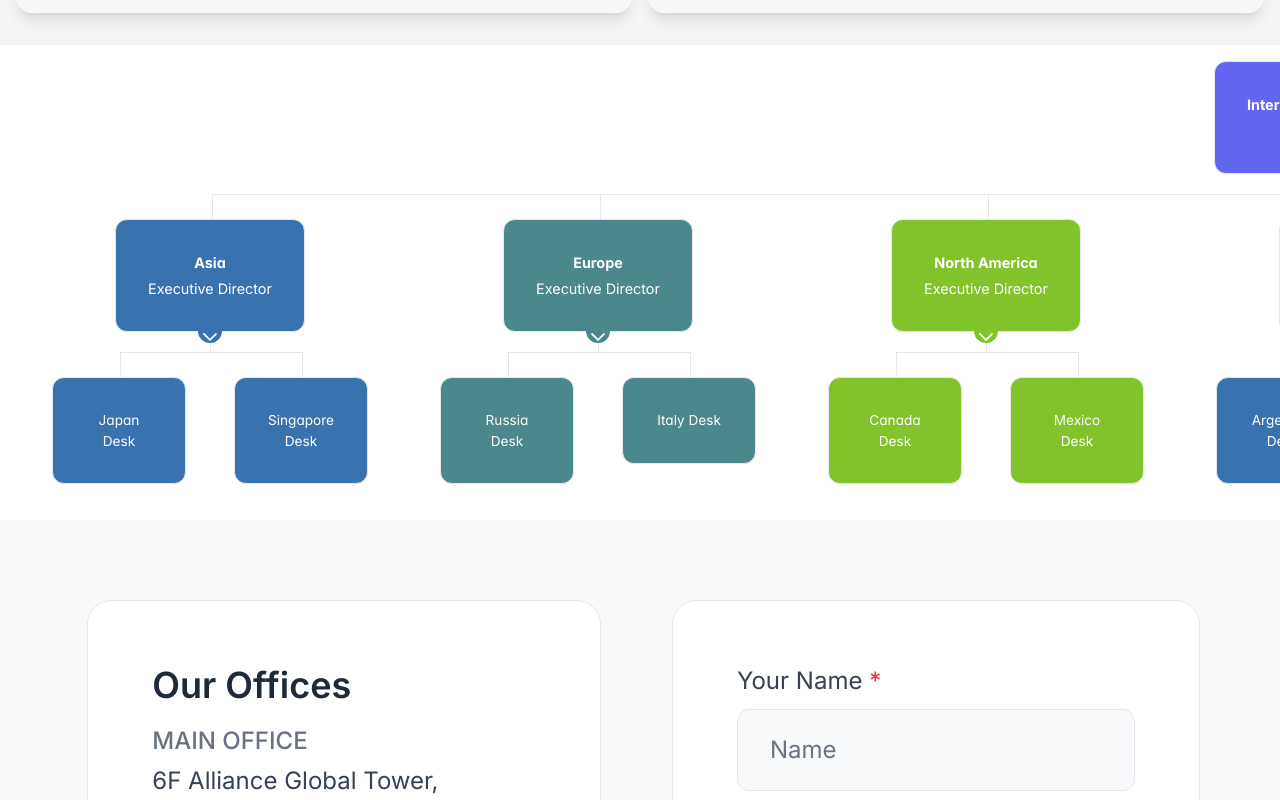
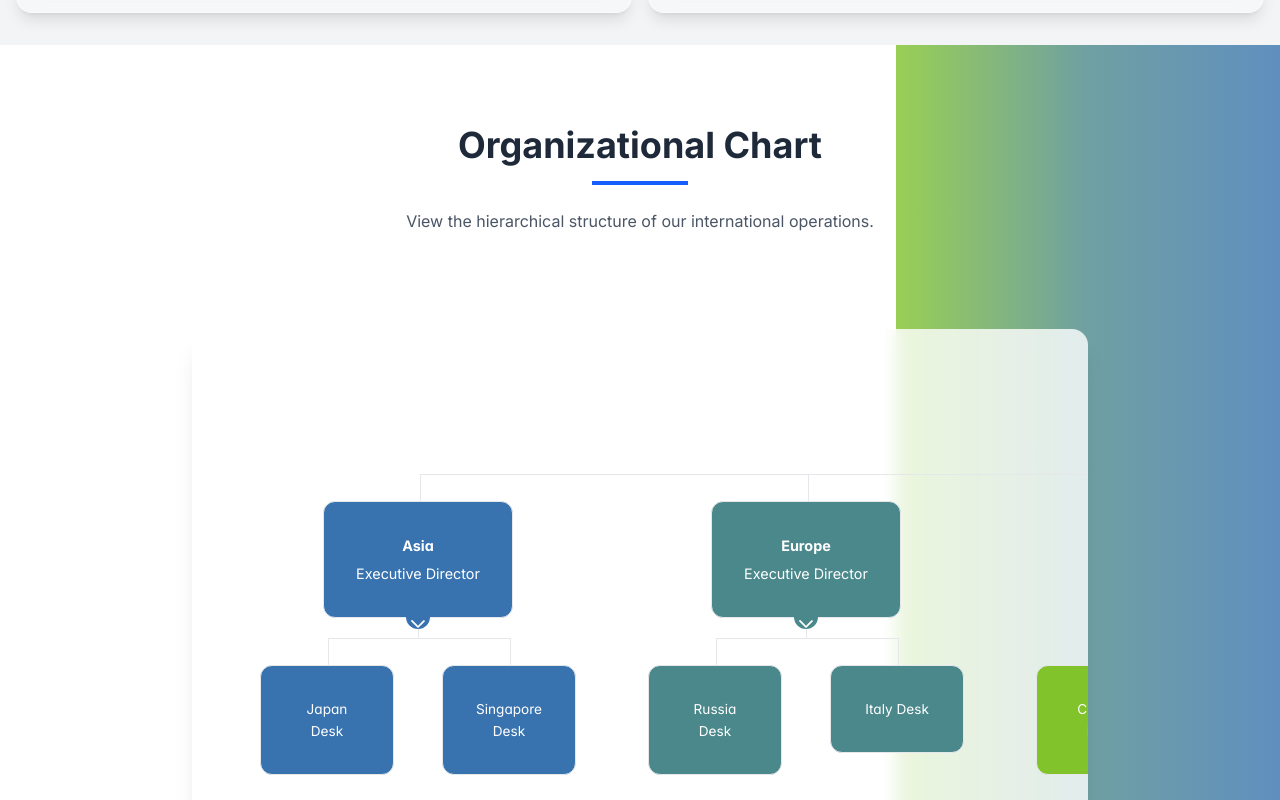
Before and after one commit to AmuroBrian/inspirealliancefundgroup, a Next.js app: page / in a window 1280 px wide. Shown: the part 6900-7700 px from the top of the page. Built offline with nearby package versions, Linux system fonts and the light colour scheme; no server answers; a web font is replaced by a local one.

Commit message:
updatess

```diff
--- a/src/app/components/Organization.jsx
+++ b/src/app/components/Organization.jsx
@@ -1,8 +1,8 @@
-import React, { useState } from 'react';
+import React, { useState, useRef, useEffect } from 'react';
 import { OrganizationChart } from 'primereact/organizationchart';
-import "primereact/resources/themes/lara-light-indigo/theme.css";
-import "primereact/resources/primereact.min.css";
-import "primeicons/primeicons.css";
+import 'primereact/resources/themes/lara-light-indigo/theme.css';
+import 'primereact/resources/primereact.min.css';
+import 'primeicons/primeicons.css';
 
 export default function ColoredDemo() {
   const [data] = useState([
@@ -19,7 +19,6 @@ export default function ColoredDemo() {
       },
       data: {
         name: 'International Marketing Department',
-                title: 'CEO'
       },
       children: [
         {
@@ -302,7 +301,6 @@ export default function ColoredDemo() {
             }
           ]
         }
-
       ]
     }
   ]);
@@ -318,7 +316,6 @@ export default function ColoredDemo() {
         </div>
       );
     }
-
     return (
       <div style={{ ...node.style, fontSize: '0.85rem' }}>
         {node.label}
@@ -326,9 +323,64 @@ export default function ColoredDemo() {
     );
   };
 
+  const [isAnimating, setIsAnimating] = useState(false);
+  const sectionRef = useRef(null);
+
+  useEffect(() => {
+    const observer = new IntersectionObserver(
+      (entries) => {
+        entries.forEach((entry) => {
+          if (entry.isIntersecting && !isAnimating) {
+            entry.target.style.width = "30%";
+            setIsAnimating(true);
+          } else if (!entry.isIntersecting) {
+            entry.target.style.width = "0%";
+            setIsAnimating(false);
+          }
+        });
+      },
+      { threshold: 0.1 }
+    );
+
+    if (sectionRef.current) {
+      observer.observe(sectionRef.current);
+    }
+
+    return () => {
+      if (sectionRef.current) {
+        observer.unobserve(sectionRef.current);
+      }
+    };
+  }, [isAnimating]);
+
    return (
-        <div style={{ overflowX: 'auto', padding: '1rem' }}>
+    <section className="py-20 relative overflow-hidden min-h-screen bg-white">
+      <div
+        ref={sectionRef}
+        className="absolute right-0 top-1/2 -translate-y-1/2 h-full transition-all duration-1000 ease-out"
+        style={{
+          background: 'linear-gradient(90deg, rgba(128, 195, 42, 0.8) 0%, rgba(75, 136, 139, 0.8) 50%, rgba(56, 115, 175, 0.8) 100%)',
+          width: '30%',
+        }}
+      ></div>
+
+      <div className="container mx-auto px-4 relative z-10">
+        <div className="text-center mb-16 max-w-4xl mx-auto">
+          <h2 className="text-4xl font-bold text-gray-800 mb-4">Organizational Chart</h2>
+          <div className="w-24 h-1 bg-blue-600 mx-auto mb-6"></div>
+          <p className="text-gray-600">
+            View the hierarchical structure of our international operations.
+          </p>
+        </div>
+
+        <div className="flex justify-center">
+          <div className="overflow-auto mt-8 space-y-8 text-lg text-gray-600 leading-relaxed bg-white/80 backdrop-blur-sm p-8 rounded-2xl shadow-xl transform hover:scale-[1.02] transition-all duration-300 w-full max-w-[90vw] lg:max-w-[80vw] xl:max-w-[70vw]">
+            <div className="scale-[0.75] sm:scale-[0.85] md:scale-90 lg:scale-100 origin-top-left">
               <OrganizationChart value={data} nodeTemplate={nodeTemplate} />
             </div>
+          </div>
+        </div>
+      </div>
+    </section>
   );
 }
```
Lines whose indentation alone changed are shown as unchanged.
